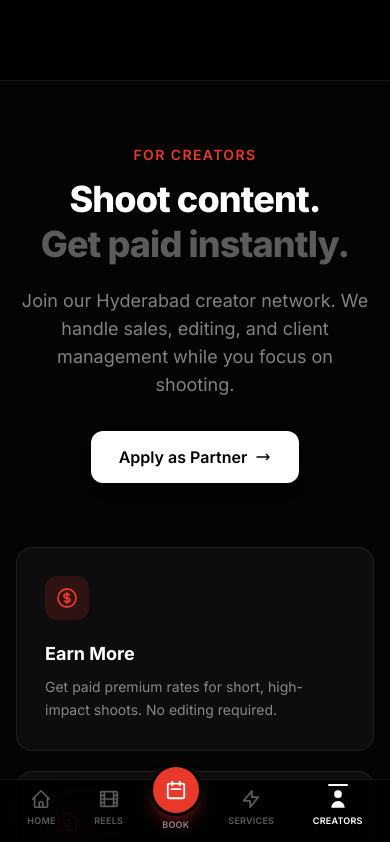
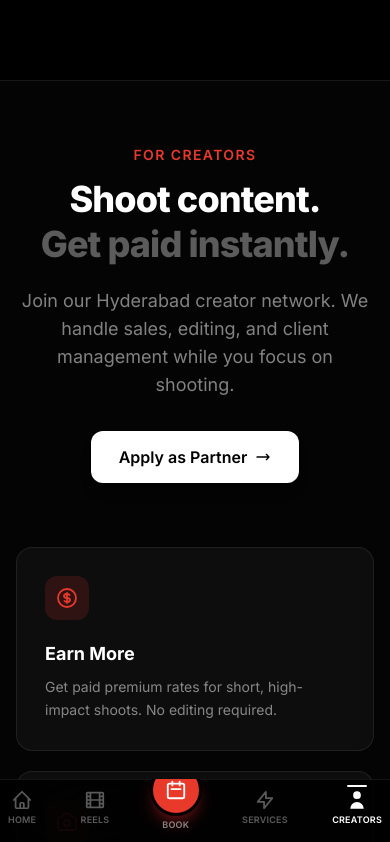
Before and after one commit to byquickmoments/quickmoments-v2, a Next.js app: page /partners in a window 390 px wide. Shown: the top 842 px of the page. Built offline with nearby package versions, Linux system fonts and the light colour scheme.

Commit message:
Add files via upload

```diff
--- a/src/components/BottomNav.tsx
+++ b/src/components/BottomNav.tsx
@@ -100,11 +100,11 @@ export default function BottomNav() {
   }, [pathname]);
 
   return (
-    <nav className="md:hidden fixed bottom-0 left-0 right-0 z-50">
+    <nav className="md:hidden fixed bottom-0 left-0 right-0 z-50 w-full overflow-hidden">
       {/* Frosted glass bar */}
-      <div className="bg-black/85 backdrop-blur-2xl border-t border-white/[0.08] px-2"
+      <div className="bg-black/85 backdrop-blur-2xl border-t border-white/[0.08] px-1 sm:px-2 w-full"
         style={{ paddingBottom: "max(8px, env(safe-area-inset-bottom))" }}>
-        <div className="flex items-center justify-around h-14">
+        <div className="flex items-center justify-between sm:justify-around h-14 w-full">
           {navItems.map((item) => {
             const isExternal = item.href.startsWith("http");
             const isActive =
@@ -140,7 +140,7 @@ export default function BottomNav() {
               <Tag
                 key={item.id}
                 {...(linkProps as any)}
-                className="relative flex flex-col items-center gap-1 py-1 px-3 nav-tap"
+                className="relative flex flex-col items-center gap-0.5 sm:gap-1 py-1 px-1 sm:px-3 nav-tap"
               >
                 {/* Active pill highlight */}
                 {isActive && (
```
